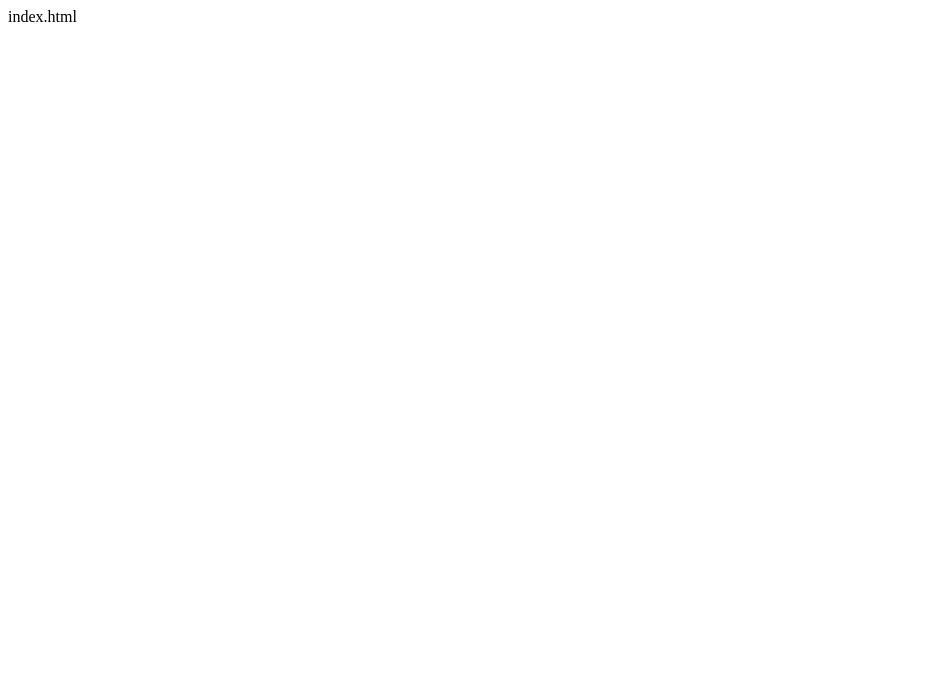
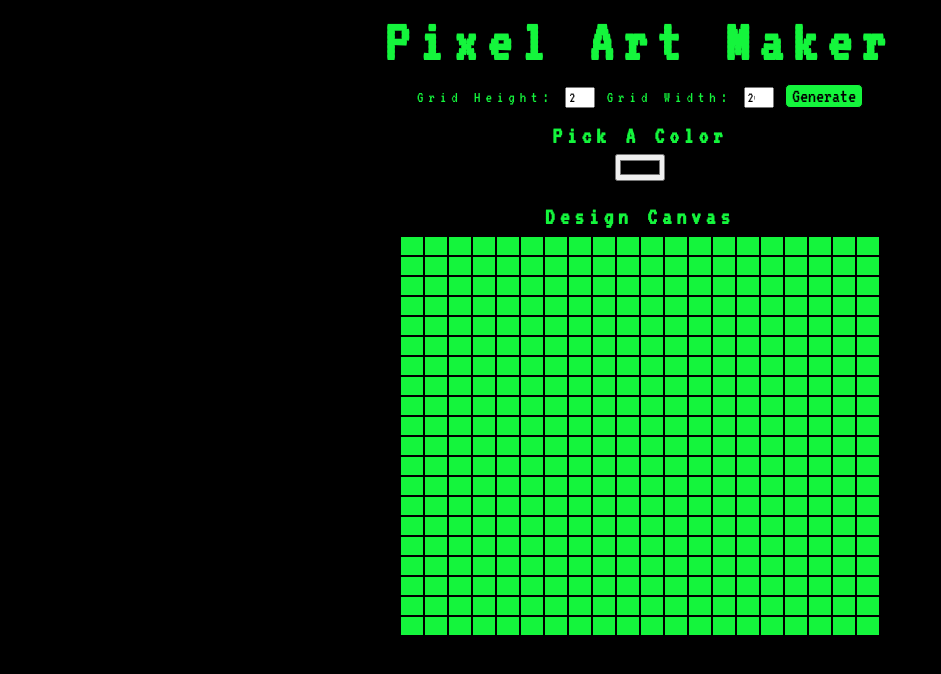
Before and after one commit to adamtayloryoung/pixelartmaker, a plain HTML site: page index.html in a window 1280 px wide. Shown: the whole page, without its empty margins (0-941 px from the left). Drawn offline with Linux system fonts and the light colour scheme.

Commit message:
Added all html, css, and JS

```diff
--- a/css/app.css
+++ b/css/app.css
@@ -1 +1,81 @@
-app.css
+body {
+  text-align: center;
+  font-family: 'VT323', monospace;
+  letter-spacing: 5px;
+  color: rgb(20,245,60);
+  background-color: rgb(0,0,0);
+}
+
+h1 {
+  font-size: 60px;
+  margin: 0.2em;
+  letter-spacing: 10px;
+}
+
+h2 {
+  margin: 1em 0 0.25em;
+}
+
+h2:first-of-type {
+  margin-top: 0.5em;
+}
+
+table,
+tr,
+td {
+/*  background-color: rgb(20, 245, 60);*/
+  border: 2px solid black;
+
+}
+
+table {
+  border-collapse: collapse;
+  margin: 0 auto;
+  border-radius: 10px;
+}
+
+tr {
+  height: 20px;
+  border-radius: 10px;
+}
+
+td {
+  height: 20px;
+  width: 20px;
+  background-color:
+}
+
+td,
+.clicked {
+  background-color: rgb(20, 245, 60);
+}
+
+td:hover {
+  background-color: white;
+}
+
+td:not(:hover){
+  background-color: rgb(20, 245, 60);
+  -webkit-transition: 0.3s ease-out;
+}
+
+input[type="number"] {
+  width: 30px;
+  font-size: 15px;
+}
+
+input{
+  font-family: 'VT323', monospace;
+}
+
+.submit{
+  border: 1px black solid;
+  border-radius: 5px;
+  color: black;
+  font-size: 20px;
+  background: #14f53c;
+}
+
+.submit:hover {
+  background: white;
+}
--- a/index.html
+++ b/index.html
@@ -1 +1,26 @@
-index.html
+<head>
+    <title>Pixel Art Interface</title>
+    <link href="https://fonts.googleapis.com/css?family=VT323" rel="stylesheet">
+    <link rel="stylesheet" href="https://fonts.googleapis.com/css?family=Monoton">
+    <link rel="stylesheet" type="text/css" href="css/app.css">
+</head>
+
+<body>
+    <h1>Pixel Art Maker</h1>
+
+    <form id="sizePicker">
+        Grid Height:
+        <input type="number" id="inputHeight" name="height" min="1" value="20"> Grid Width:
+        <input type="number" id="inputWidth" name="width" min="1" value="20">
+        <input type="submit" class="submit" value="Generate">
+    </form>
+
+    <h2>Pick A Color</h2>
+    <input type="color" id="colorPicker" value="#000000">
+
+    <h2>Design Canvas</h2>
+    <table id="pixelCanvas"></table>
+
+
+    <script type="text/javascript" src="js/app.js"></script>
+</body>
--- a/js/app.js
+++ b/js/app.js
@@ -1 +1,60 @@
-app.js
+// Select color input
+// Select size input
+
+//a variable is created to reference empty HTML table
+const pixelCanvas = document.getElementById("pixelCanvas");
+
+//inputs are collected as variables
+const inputHeight = document.getElementById('inputHeight');
+const inputWidth = document.getElementById('inputWidth');
+const colorPicker = document.getElementById('colorPicker');
+const td = document.getElementsByTagName('td');
+
+//makes button generat new canvas
+sizePicker.onsubmit = () => {
+	event.preventDefault();
+	scrapOld();
+	makeGrid();
+};
+
+//scraps the old canvas when a new canvas is made
+function scrapOld() {
+	while (pixelCanvas.firstChild)
+	pixelCanvas.removeChild(pixelCanvas.firstChild);
+}
+
+//makes the grid using for loop set to user input
+function makeGrid(){
+	for(let row = 0; row < inputHeight.value; row++){
+		const tableRow = pixelCanvas.insertRow(row);
+		for(let cell = 0; cell < inputWidth.value; cell++){
+			const cellBlock = tableRow.insertCell(cell);
+		}
+	}
+}
+
+//page will load with premade grid
+makeGrid();
+
+
+//function expression to avoid rewriting for each event listener
+//targets parent element. If child element is a TD the style is changed
+//to match color input
+var changeCell = function(e){
+	if(e.target && e.target.nodeName == "TD"){
+		e.target.style.backgroundColor = colorPicker.value
+	}
+}
+
+
+//mouse events for click and dragover
+pixelCanvas.addEventListener("dragover", changeCell);
+pixelCanvas.addEventListener("click", changeCell);
+
+
+//double click returns color to default
+pixelCanvas.addEventListener("dblclick", function(e){
+	if(e.target && e.target.nodeName == "TD"){
+		e.target.style.backgroundColor = "#14f53c";
+	}
+});
```
